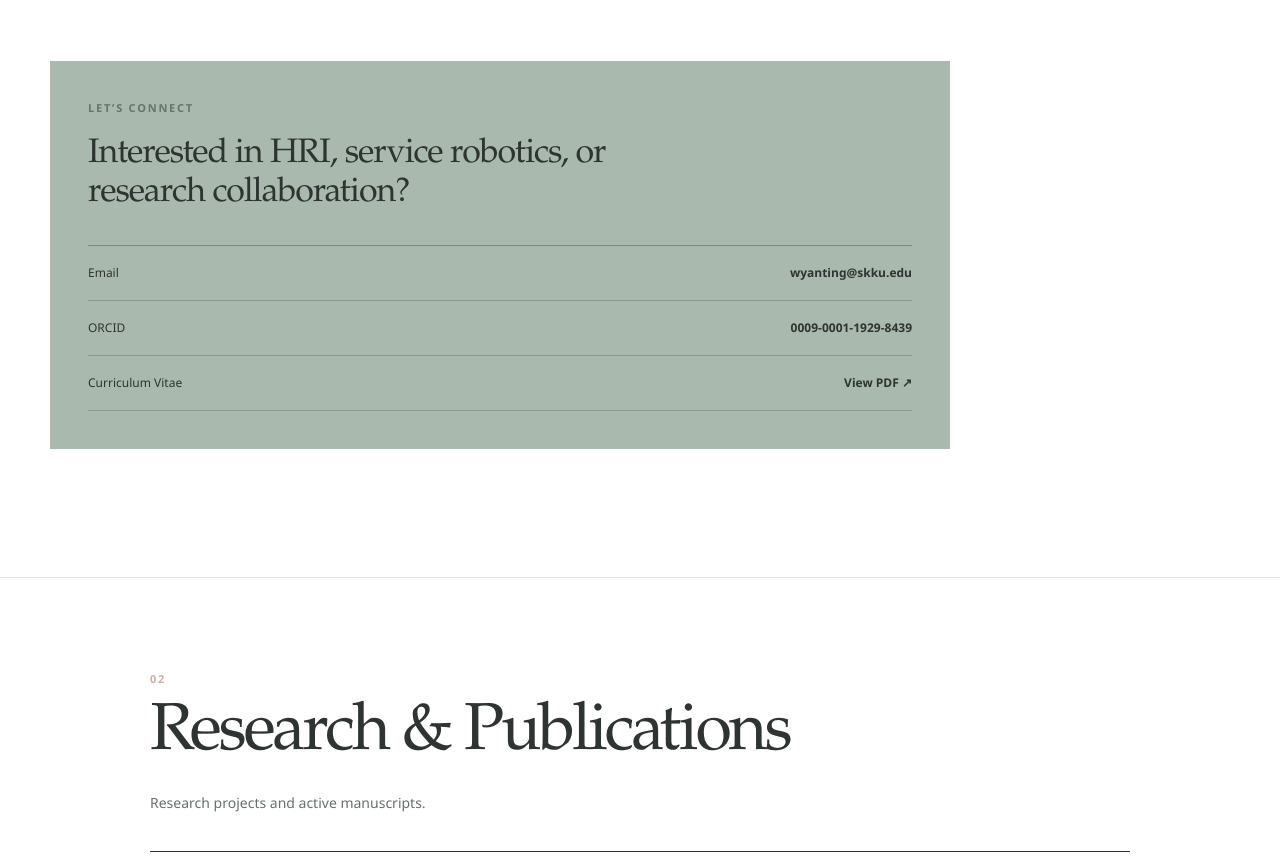
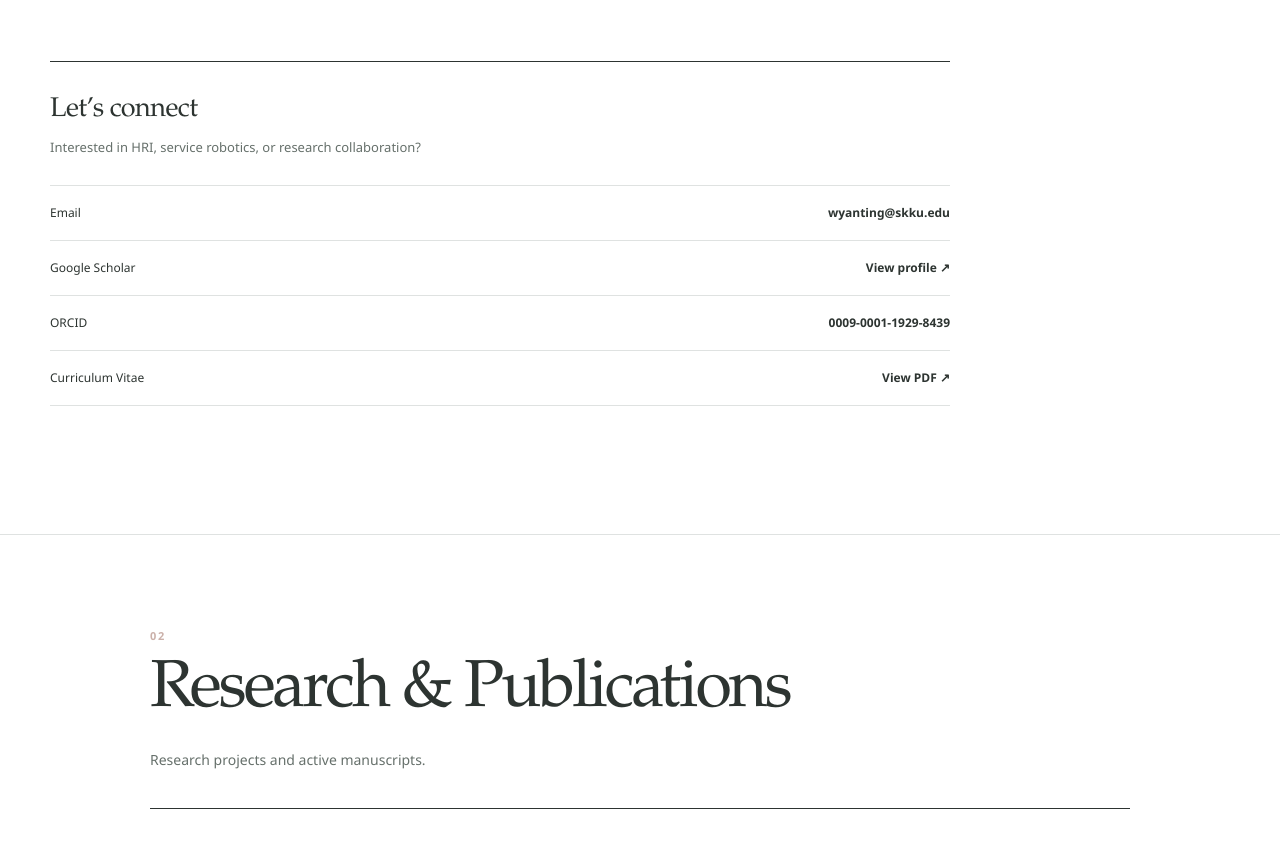
Before and after one commit to w-yanting-skku/w-yanting-skku.github.io, a plain HTML site: page index.html in a window 1280 px wide. Shown: the part 2447-3305 px from the top of the page. Drawn offline with Linux system fonts and the light colour scheme.

Commit message:
Flatten contact section and add Google Scholar

```diff
--- a/index.html
+++ b/index.html
@@ -15,7 +15,7 @@
     <meta name="twitter:description" content="Multi-party HRI, frontline service robots, explainability, and trust repair." />
     <meta name="twitter:image" content="https://w-yanting-skku.github.io/assets/og.png" />
     <link rel="canonical" href="https://w-yanting-skku.github.io/" />
-    <link rel="stylesheet" href="styles.css?v=22" />
+    <link rel="stylesheet" href="styles.css?v=23" />
     <title>Yanting Wang · Management Information Systems</title>
   </head>
   <body>
@@ -96,8 +96,9 @@
                 <article><time>2020—2022</time><h3>M.S. in Management Information Systems</h3><p>Sungkyunkwan University · Advisor: Sangseok You</p><small>Thesis: Enhancing robot explainability through social cues with a moderation effect of robot design.</small></article>
                 <article><time>2014—2019</time><h3>Bachelor’s in International Business and Trade</h3><p>Kangwon National University</p></article>
               </div></section>
-              <section class="contact-card"><p class="service-label">Let’s connect</p><h3>Interested in HRI, service robotics, or research collaboration?</h3><div class="contact-links">
+              <section class="contact-section" aria-labelledby="contact-title"><h3 class="contact-subtitle" id="contact-title">Let’s connect</h3><p class="contact-intro">Interested in HRI, service robotics, or research collaboration?</p><div class="contact-links">
                 <a href="mailto:wyanting@skku.edu"><span>Email</span><strong>wyanting@skku.edu</strong></a>
+                <a href="https://scholar.google.com/citations?hl=en&amp;user=ClZF1j4AAAAJ&amp;view_op=list_works&amp;gmla=AKCpqFxozvrPwoXz_FqnAKwjR-0qgjC7DAkpRrB3LYpKUcx09YD1ijg-_mzkl2ltpMND726qyWoP" target="_blank" rel="noreferrer"><span>Google Scholar</span><strong>View profile ↗</strong></a>
                 <a href="https://orcid.org/0009-0001-1929-8439" target="_blank" rel="noreferrer"><span>ORCID</span><strong>0009-0001-1929-8439</strong></a>
                 <a href="assets/Yanting_Wang_CV.pdf" target="_blank" rel="noreferrer"><span>Curriculum Vitae</span><strong>View PDF ↗</strong></a>
               </div></section>
--- a/styles.css
+++ b/styles.css
@@ -177,10 +177,11 @@ main { display: flex; flex-direction: column; }
 .timeline time { position: absolute; top: 31px; left: 0; color: var(--sage-deep); font-family: var(--serif); font-size: 13px; }
 .timeline h3 { margin: 0; font-family: var(--serif); font-size: 23px; font-weight: 500; line-height: 1.25; }
 .timeline p, .timeline small { display: block; margin: 7px 0 0; color: var(--ink-soft); font-size: 12px; }
-.contact-card { padding: 38px; background: var(--sage); }
-.contact-card h3 { max-width: 600px; margin: 0 0 32px; font-family: var(--serif); font-size: 34px; font-weight: 500; letter-spacing: -0.03em; line-height: 1.15; }
-.contact-links { border-top: 1px solid rgba(45, 52, 49, 0.35); }
-.contact-links a { display: flex; justify-content: space-between; gap: 20px; padding: 17px 0; border-bottom: 1px solid rgba(45, 52, 49, 0.25); text-decoration: none; }
+.contact-section { padding-top: 32px; border-top: 1px solid var(--ink); }
+.contact-subtitle { margin: 0 0 10px; font-family: var(--serif); font-size: 27px; font-weight: 500; letter-spacing: -0.02em; line-height: 1.2; }
+.contact-intro { margin: 0 0 27px; color: var(--ink-soft); font-size: 13px; line-height: 1.7; }
+.contact-links { border-top: 1px solid var(--line); }
+.contact-links a { display: flex; justify-content: space-between; gap: 20px; padding: 17px 0; border-bottom: 1px solid var(--line); text-decoration: none; }
 .contact-links a:hover strong { text-decoration: underline; }
 .contact-links span, .contact-links strong { font-size: 12px; }
 .contact-links strong { text-align: right; }
@@ -259,7 +260,6 @@ button:focus-visible, a:focus-visible { outline: 3px solid var(--rose); outline-
   .timeline article { padding-left: 0; padding-top: 58px; }
   .timeline time { top: 25px; }
   .hero-education-list article { grid-template-columns: 1fr; gap: 6px; }
-  .contact-card { padding: 28px 22px; }
   .contact-links a { align-items: flex-start; flex-direction: column; gap: 4px; }
   .contact-links strong { text-align: left; }
   .dialog-header { padding-inline: 15px; }
```
